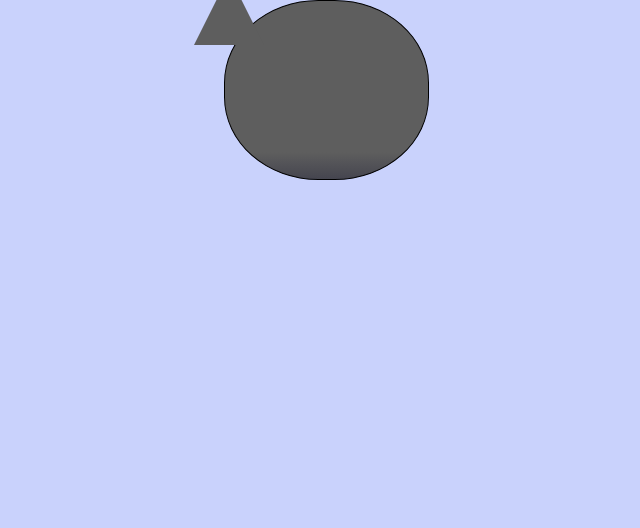
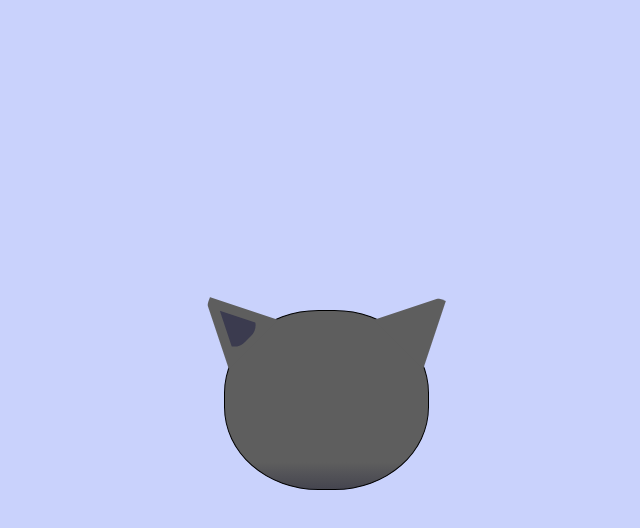
Before and after one commit to Jason-Kaleb/freeCodeCampJourney, a plain HTML site: page catPainting/index.htm in a window 1280 px wide. Shown: the whole page, without its empty margins (314-954 px from the left). Drawn offline with Linux system fonts and the light colour scheme.

Commit message:
added css to cat painting

```diff
--- a/catPainting/style.css
+++ b/catPainting/style.css
@@ -8,10 +8,10 @@ body {
 
 .cat-head {
     position: absolute;
-    top: 0;
-    left: 0;
     right: 0;
     left: 0;
+    top: 0;
+    bottom: 0;
     margin: auto;
     background: linear-gradient(#5e5e5e 85%, #45454f 100%);
     width: 205px;
@@ -26,7 +26,33 @@ body {
     left: -31px;
     border-top-left-radius: 90px;
     border-top-right-radius: 10px;
+    transform: rotate( -45deg);
+    z-index: 1;
     border-left: 35px solid transparent;
     border-right: 35px solid transparent;
     border-bottom: 70px solid #5e5e5e;
 }
+
+.cat-right-ear {
+    position: absolute;
+    top: -26px;
+    left: 163px;
+    transform: rotate( 45deg);
+    z-index: 1;
+    border-top-left-radius: 90px;
+    border-top-right-radius: 10px;
+    border-left: 35px solid transparent;
+    border-right: 35px solid transparent;
+    border-bottom: 70px solid #5e5e5e;
+}
+
+.cat-left-inner-ear {
+    position: absolute;
+    top: 22px;
+    left: -20px;
+    border-bottom-left-radius: 40%;
+    border-bottom-right-radius: 40%;
+    border-left: 20px solid transparent;
+    border-right: 20px solid transparent;
+    border-bottom: 40px solid #3b3b4f;
+}
```
